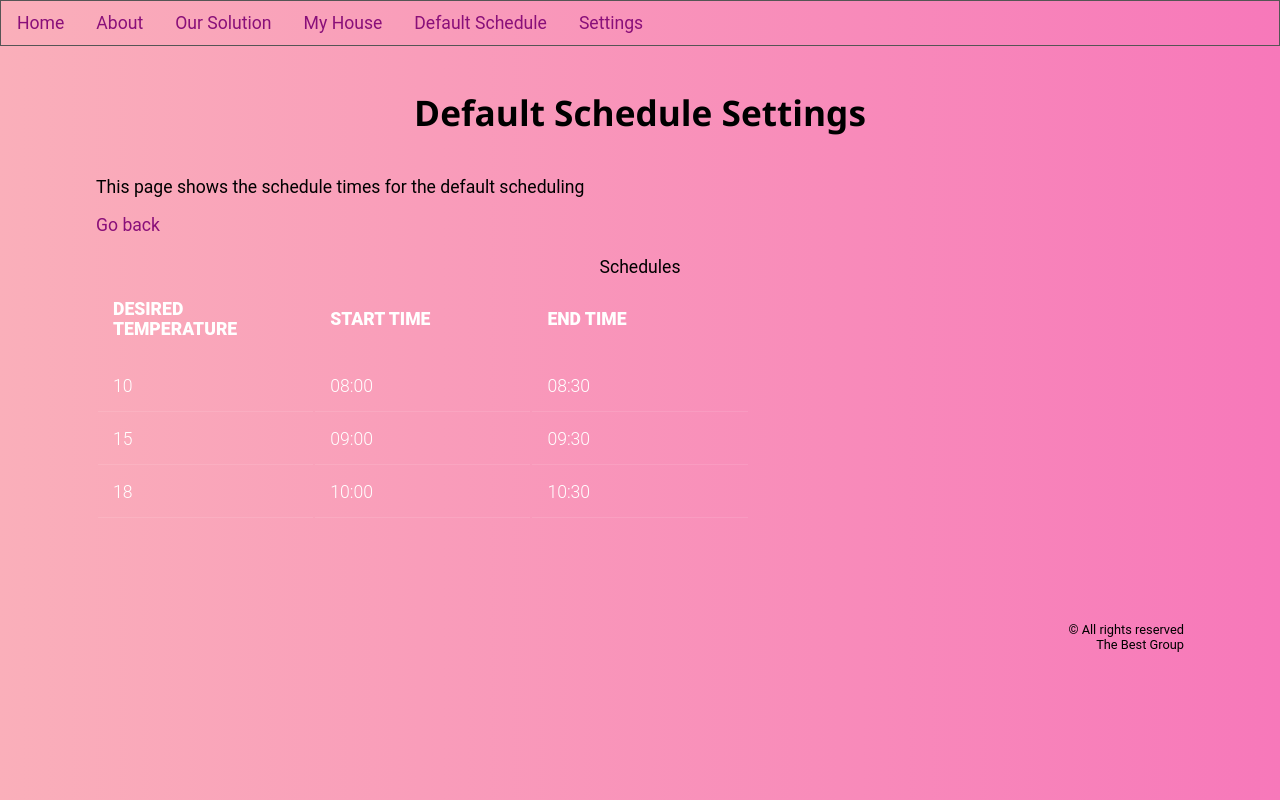
After one commit to HeatingSys/HeatingSys, a Flask app: page /defaultSchedule in a window 1280 px wide. The commit adds this page. Run offline with Flask 2, Linux system fonts and the light colour scheme.

Commit message:
connecting

```diff
--- a/app.py
+++ b/app.py
@@ -2,11 +2,19 @@ from flask import Flask, render_template, redirect, url_for, session, g, flash,
 from forms import RoomForm, ScheduleForm
 from database import get_db, close_db
 from flask_session import Session
-from werkzeug.security import generate_password_hash, check_password_hash
 from datetime import datetime
 from functools import wraps
 from random import sample
 from itertools import *
+
+from outsideTemp import OutsideTemp
+from heater import Thermostat
+
+outside = OutsideTemp()
+
+outside = OutsideTemp()
+o = outside.getCurrentOutsideTemp()
+inside = Thermostat(o)
 
 # BEST VIEWED ON PC/LAPTOP
 
@@ -84,7 +92,8 @@ def house():
         return redirect(url_for("room", id=rooms["room_id"]))
     else:
         rooms = db.execute("""SELECT * FROM rooms;""").fetchall()
-    return render_template("house.html", form=form, title="Home", rooms=rooms, now=now)
+        external_temp = outside.getCurrentOutsideTemp()
+    return render_template("house.html", form=form, title="Home", rooms=rooms, external_temp=external_temp, now=now)
 
 # Edit Room page
 @app.route("/edit_room/<int:id>", methods=["GET", "POST"])
@@ -135,7 +144,9 @@ def room(id):
     else:
         schedule = db.execute("""SELECT * FROM schedules WHERE room_id=?;""", (room_id,)).fetchall()
         room = db.execute("""SELECT * FROM rooms WHERE room_id=?;""", (room_id,)).fetchone()
-    return render_template("room.html", title="Room", schedule=schedule, form=form, room=room, now=now)
+        heater_state = str(inside.getHeaterState())
+        current_temp = str(inside.getCurrentTemp())
+    return render_template("room.html", title="Room", schedule=schedule, form=form, room=room, heater_state=heater_state, current_temp=current_temp, now=now)
 
 # Edit Schedule page
 @app.route("/edit_schedule/<int:id>", methods=["GET", "POST"])
@@ -168,5 +179,15 @@ def delete_schedule(id):
     flash ("Schedule deleted!")
     return redirect(url_for("room", id=int(room_id)))
 
+# Default Schedule Page
+import json
+
+@app.route("/defaultSchedule", methods=["GET"])
+def defaultSchedule():
+    f = open('default.json')
+    data = json.load(f)
+    return render_template("defaultSchedule.html", title="Default Schedule", data=data)
+
+
 if __name__ == '__main__':
     app.run(debug = True)
--- /dev/null
+++ b/default.json
@@ -0,0 +1,22 @@
+[
+    {
+        "schedule_id": 1,
+        "desired_temp": 10,
+        "start_time": "08:00",
+        "end_time": "08:30"
+    },
+
+    {
+        "schedule_id": 2,
+        "desired_temp": 15,
+        "start_time": "09:00",
+        "end_time": "09:30"
+    },
+
+    {
+        "schedule_id": 3,
+        "desired_temp": 18,
+        "start_time": "10:00",
+        "end_time": "10:30"
+    }
+]
--- a/heater.py
+++ b/heater.py
@@ -27,6 +27,9 @@ class Thermostat:
 
     def getCurrentTemp(self):
         return self.insideTempHistory[0]
+
+    def getHeaterState(self):
+        return self.heaterState
 
     # Room class will call either turnOnHeater or turnOffHeater every 30 minutes
     def heaterOn(self, desiredTemp, previousOutsideTemp, currentOutsideTemp, heaterPower):
--- a/main.py
+++ b/main.py
@@ -5,6 +5,7 @@ from datetime import datetime
 
 
 def main():
+
     pass
     # the House interface goes here
     myHouse = House('24 bothar nua')
@@ -27,7 +28,7 @@ def main():
 
     room.checkTempPeriodically(myHouse.outsideTemp.getPreviousOutsideTemp,myHouse.outsideTemp.getCurrentOutsideTemp(),room.heatingPower)#what is our desired temp if no schedule
     #myHouse.calculateMonthlyEnergy()
-    time.sleep(10)#wait 30 mins
+    time.sleep(0.5) #wait 30 mins
 
 
 
--- a/room.py
+++ b/room.py
@@ -73,7 +73,6 @@ class Room:
                 if self.roomSchedule is None or time not in self.roomSchedule.schedule:
                     self.addDefaultToExistingSchedule()
         nextTime = int(self.nextSchedule[0] + self.nextSchedule[1])
-
         timeInt = int(self.currentTime[0] +self.currentTime[1])
         timeDif =nextTime - timeInt
         if timeDif <0:
--- a/schema.sql
+++ b/schema.sql
@@ -15,5 +15,7 @@ CREATE TABLE schedules
     room_id INTEGER NOT NULL,
     desired_temp INTEGER,
     start_time TIME (0),
-    end_time TIME (0)
+    end_time TIME (0),
+    next_schedule TIME (0),
+    schedule_state BOOLEAN
 );
--- a/templates/base.html
+++ b/templates/base.html
@@ -11,6 +11,7 @@
         <a href="{{ ( url_for('about') ) }}"> About </a>
         <a href="{{ ( url_for('product') ) }}"> Our Solution </a>
         <a href="{{ ( url_for('house') ) }}"> My House </a>
+        <a href="{{ ( url_for('defaultSchedule') ) }}"> Default Schedule </a>
         <a href="{{ ( url_for('settings') ) }}"> Settings </a>
     </nav>
 
--- /dev/null
+++ b/templates/defaultSchedule.html
@@ -0,0 +1,38 @@
+{% extends "base.html" %}
+
+{% block main_content %}
+    <h1> Default Schedule Settings </h1>
+    <p> This page shows the schedule times for the default scheduling </p>
+    <div> <a href="{{ url_for('house') }}"> Go back </a> </div>
+
+    <div class="flash">
+        {% with messages = get_flashed_messages() %}
+            {% if messages %}
+                {% for message in messages %}
+                    <p> {{ message }}</p>
+                {% endfor %}
+            {% endif %}
+        {% endwith %}
+    </div>
+
+    <table>
+        <caption> Schedules </caption>
+        <tr>
+            <th> Desired Temperature </th>
+            <th> Start Time </th>
+            <th> End Time </th>
+            <th> </th>
+            <th> </th>
+        </tr>
+
+        {% for entry in data %}
+        <tr>
+            <td> {{ entry["desired_temp"] }} </td>
+            <td> {{ entry["start_time"] }} </td>
+            <td> {{ entry["end_time"] }} </td>
+        </tr>
+        {% endfor %}
+
+    </table>
+
+{% endblock %}
--- a/templates/room.html
+++ b/templates/room.html
@@ -2,7 +2,10 @@
 
 {% block main_content %}
     <h1> {{ room["name"] }} </h1>
-    <p> Current time: {{ now }} </p>
+    <p> Current time: {{ now }} <br>
+        Heater state (on/off): {{ heater_state }}<br>
+        Current temperature (degree celsius): {{ current_temp }}
+    </p>
     <div> <a href="{{ url_for('house') }}"> Go back </a> </div>
 
     <div class="flash">
```
Also changed, not shown: cherry.py (added, +29 -0 lines), house.py (+5 -3 lines), templates/house.html (+8 -1 lines), test.py (deleted, +0 -8 lines), userSchedules.json (added, +8 -0 lines), app.db, 3 other files.
